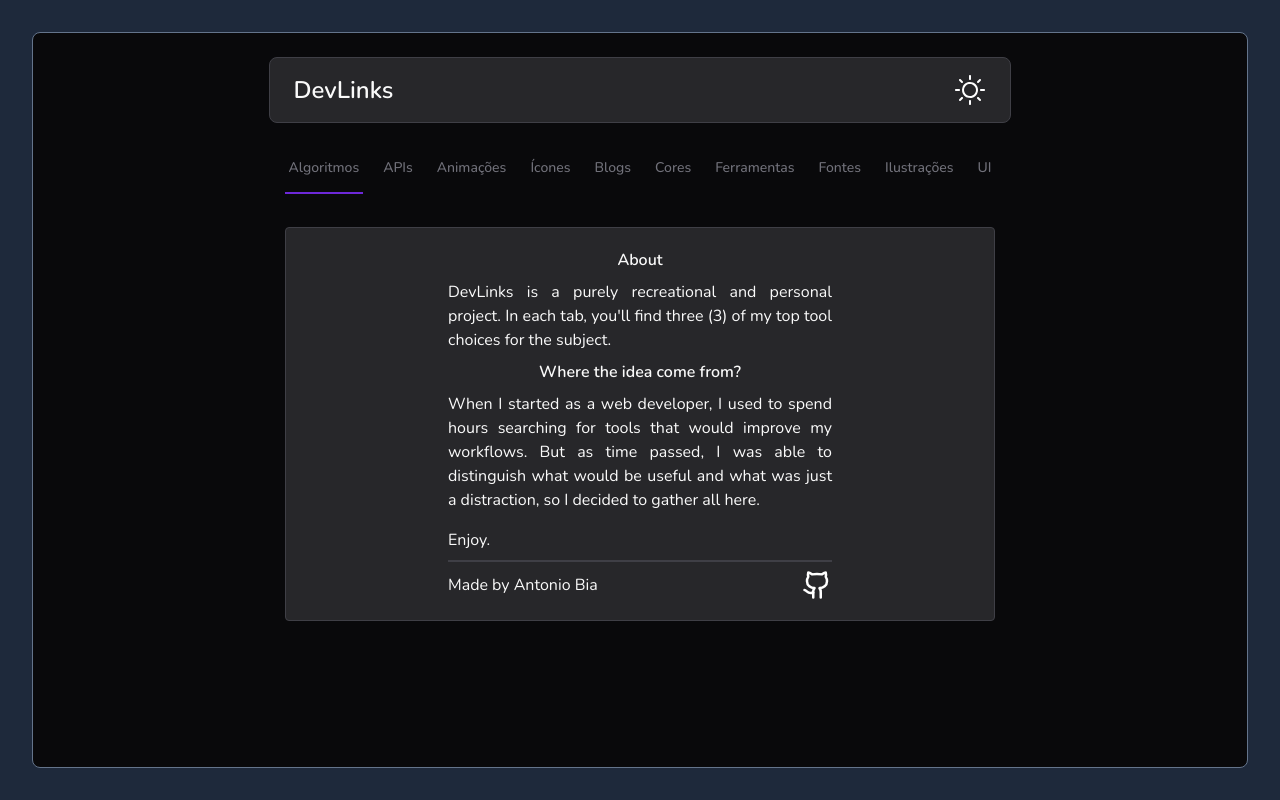
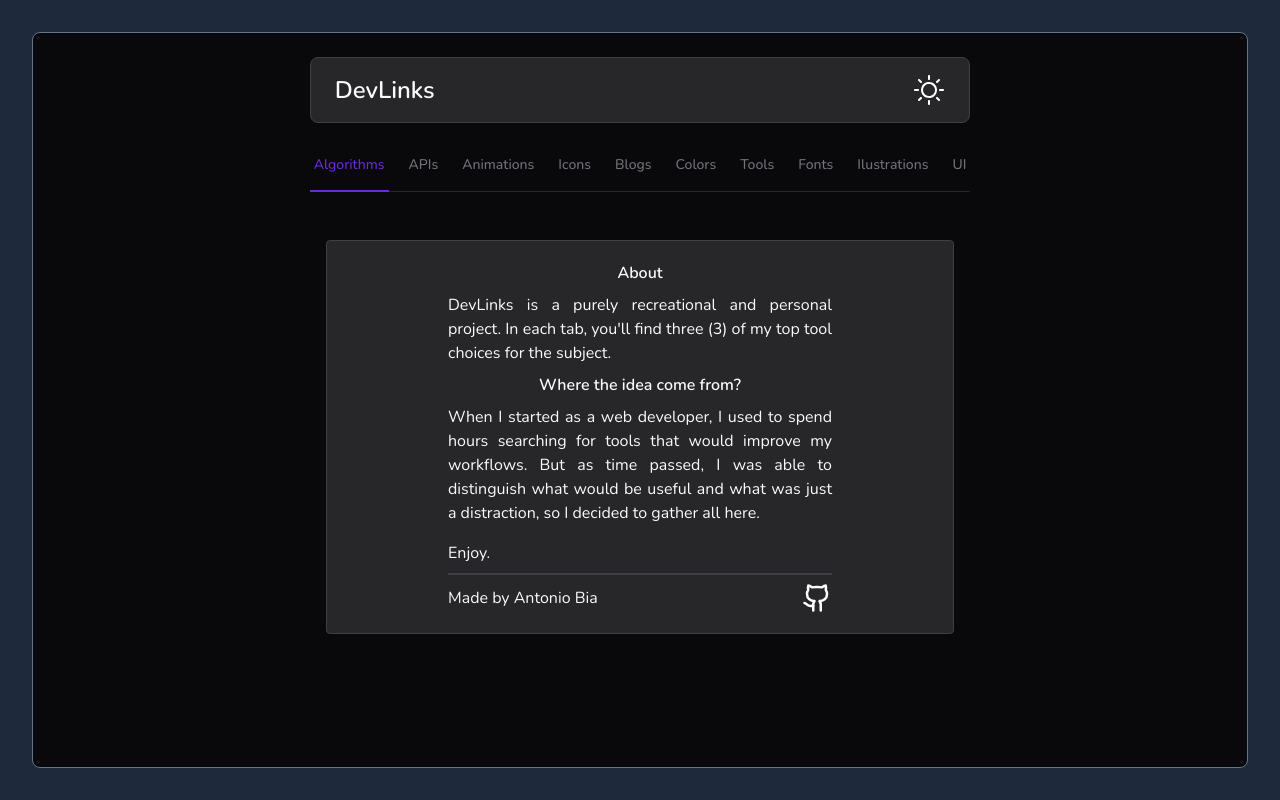
Before and after one commit to antoniobiasotti/devlinks, a Next.js app: page / in a window 1280 px wide. Built offline with nearby package versions, Linux system fonts and the light colour scheme.

Commit message:
add animation effect on tab transition

```diff
--- a/src/app/(devlinks)/(home)/page.tsx
+++ b/src/app/(devlinks)/(home)/page.tsx
@@ -1,5 +1,6 @@
 import { Header } from "@/components/header";
 import { MainNavigationBar } from "@/components/Navbar";
+import { SettingsTabs } from "@/components/SettingsTabs";
 import Image from "next/image";
 import Link from "next/link";
 
@@ -11,7 +12,7 @@ export default async function Home() {
     <main className="h-full flex gap-3 bg-zinc-950 rounded-lg justify-center py-6 border border-slate-500">
       <div className="space-y-8 justify-center">
         <Header />
-        <MainNavigationBar/>
+        <SettingsTabs/>
         <div className="flex flex-col justify-center items-center font-light p-4">
           <div className="w-full h-full bg-zinc-800 px-10 py-5 flex-col justify-center items-center gap-2 inline-flex border border-zinc-700 rounded">
             <div className="w-96 flex-col items-center gap-2 inline-flex">
--- a/src/components/SettingsTabs/index.tsx
+++ b/src/components/SettingsTabs/index.tsx
@@ -9,47 +9,47 @@ export function SettingsTabs() {
 
   return (
     <Tabs.Root value={currentTab} onValueChange={setCurrentTab}>
-      <Tabs.List className="mt-6 flex w-full items-center gap-4 border-b border-zinc-200">
+      <Tabs.List className="mt-6 flex w-full justify-around gap-4 border-b border-zinc-800">
         <TabItem
           value="tab1"
-          title="My Details"
+          title="Algorithms"
           isSelected={currentTab === 'tab1'}
         />
         <TabItem
           value="tab2"
-          title="Profile"
+          title="APIs"
           isSelected={currentTab === 'tab2'}
         />
         <TabItem
           value="tab3"
-          title="Password"
+          title="Animations"
           isSelected={currentTab === 'tab3'}
         />
-        <TabItem value="tab4" title="Team" isSelected={currentTab === 'tab4'} />
-        <TabItem value="tab5" title="Plan" isSelected={currentTab === 'tab5'} />
+        <TabItem value="tab4" title="Icons" isSelected={currentTab === 'tab4'} />
+        <TabItem value="tab5" title="Blogs" isSelected={currentTab === 'tab5'} />
         <TabItem
           value="tab6"
-          title="Billing"
+          title="Colors"
           isSelected={currentTab === 'tab6'}
         />
         <TabItem
           value="tab7"
-          title="Email"
+          title="Tools"
           isSelected={currentTab === 'tab7'}
         />
         <TabItem
           value="tab8"
-          title="Notifications"
+          title="Fonts"
           isSelected={currentTab === 'tab8'}
         />
         <TabItem
           value="tab9"
-          title="Integrations"
+          title="Ilustrations"
           isSelected={currentTab === 'tab9'}
         />
         <TabItem
           value="tab10"
-          title="API"
+          title="UI"
           isSelected={currentTab === 'tab10'}
         />
       </Tabs.List>
```
